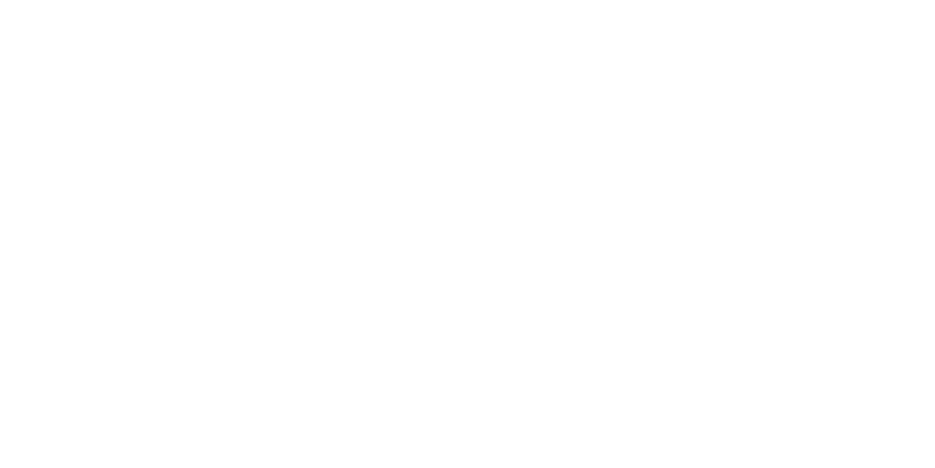
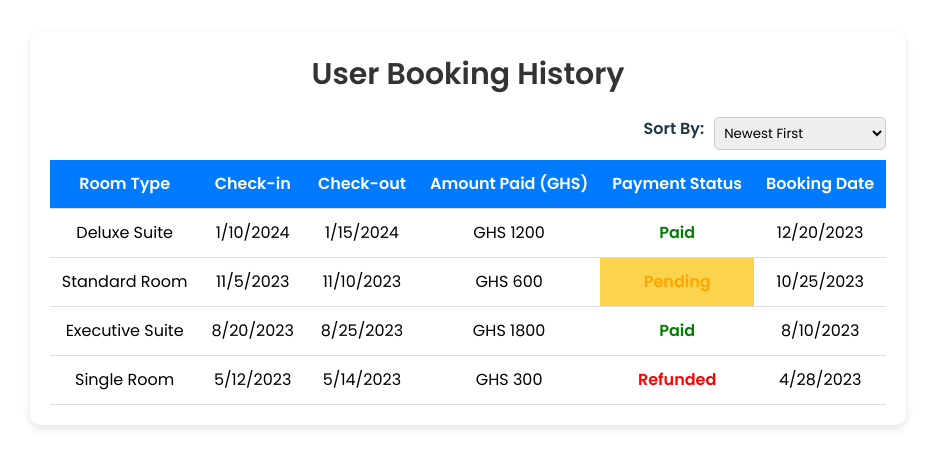
Before and after one commit to Ampomaah24/InnSight, a React (Vite) app: page /user-history in a window 1280 px wide. Before the commit this address had no page. Shown: the part 172-640 px from the top of the page, without its empty margins (172-1107 px from the left). Built offline with nearby package versions, Linux system fonts and the light colour scheme.

Commit message:
User History Page

```diff
--- a/src/App.jsx
+++ b/src/App.jsx
@@ -15,6 +15,7 @@
 import Billing from "./pages/Billing";
 import Reports from "./pages/Reports";
 import BookingPage from "./pages/BookingPage";
+import UserHistory from "./pages/UserHistory";
 
 
 const App = () => {
@@ -36,6 +37,7 @@
         <Route path="/billing" element={<Billing />} />
         <Route path="/reports" element={<Reports />} />
         <Route path="/book-room" element={<BookingPage />} /> {/* Add this */}
+        <Route path="/user-history" element={<UserHistory />} />
 
       </Routes>
     </Router>
--- /dev/null
+++ b/src/assets/styles/UserHistory.css
@@ -0,0 +1,74 @@
+.history-container {
+    max-width: 900px;
+    margin: 40px auto;
+    padding: 20px;
+    background: #ffffff;
+    border-radius: 10px;
+    box-shadow: 0 4px 8px rgba(0, 0, 0, 0.1);
+  }
+
+  h2 {
+    text-align: center;
+    margin-bottom: 20px;
+    color: #333;
+  }
+
+  .filter-section {
+    display: flex;
+    justify-content: flex-end;
+    margin-bottom: 10px;
+  }
+
+  .filter-section label {
+    margin-right: 10px;
+    font-weight: bold;
+  }
+
+  .filter-section select {
+    padding: 5px;
+    border-radius: 5px;
+    border: 1px solid #ccc;
+  }
+
+  .history-table {
+    width: 100%;
+    border-collapse: collapse;
+    color: black;
+  }
+
+  .history-table thead {
+    background-color: #007bff;
+    color: #fff;
+  }
+
+  .history-table th, .history-table td {
+    padding: 12px;
+    text-align: center;
+    border-bottom: 1px solid #ddd;
+  }
+
+  .history-table tbody tr:hover {
+    background-color: #f5f5f5;
+  }
+
+  .no-data {
+    text-align: center;
+    padding: 20px;
+    font-style: italic;
+    color: #777;
+  }
+
+  .paid {
+    color: green;
+    font-weight: bold;
+  }
+
+  .pending {
+    color: orange;
+    font-weight: bold;
+  }
+
+  .refunded {
+    color: red;
+    font-weight: bold;
+  }
--- /dev/null
+++ b/src/pages/UserHistory.jsx
@@ -0,0 +1,104 @@
+import React, { useState } from "react";
+import "../assets/styles/UserHistory.css";
+
+const UserHistory = () => {
+  const hardcodedReservations = [
+    {
+      roomType: "Deluxe Suite",
+      checkInDate: "2024-01-10",
+      checkOutDate: "2024-01-15",
+      amountPaid: 1200,
+      paymentStatus: "Paid",
+      bookingDate: "2023-12-20",
+    },
+    {
+      roomType: "Standard Room",
+      checkInDate: "2023-11-05",
+      checkOutDate: "2023-11-10",
+      amountPaid: 600,
+      paymentStatus: "Pending",
+      bookingDate: "2023-10-25",
+    },
+    {
+      roomType: "Executive Suite",
+      checkInDate: "2023-08-20",
+      checkOutDate: "2023-08-25",
+      amountPaid: 1800,
+      paymentStatus: "Paid",
+      bookingDate: "2023-08-10",
+    },
+    {
+      roomType: "Single Room",
+      checkInDate: "2023-05-12",
+      checkOutDate: "2023-05-14",
+      amountPaid: 300,
+      paymentStatus: "Refunded",
+      bookingDate: "2023-04-28",
+    },
+  ];
+
+  const [filteredReservations, setFilteredReservations] = useState(hardcodedReservations);
+  const [sortType, setSortType] = useState("newest");
+
+  // Sorting function
+  const handleSort = (type) => {
+    let sortedData = [...filteredReservations];
+    if (type === "amount") {
+      sortedData.sort((a, b) => b.amountPaid - a.amountPaid);
+    } else if (type === "newest") {
+      sortedData.sort((a, b) => new Date(b.bookingDate) - new Date(a.bookingDate));
+    } else if (type === "oldest") {
+      sortedData.sort((a, b) => new Date(a.bookingDate) - new Date(b.bookingDate));
+    }
+    setFilteredReservations(sortedData);
+    setSortType(type);
+  };
+
+  return (
+    <div className="history-container">
+      <h2>User Booking History</h2>
+
+      <div className="filter-section">
+        <label>Sort By: </label>
+        <select onChange={(e) => handleSort(e.target.value)} value={sortType}>
+          <option value="newest">Newest First</option>
+          <option value="oldest">Oldest First</option>
+          <option value="amount">Highest Amount Paid</option>
+        </select>
+      </div>
+
+      <table className="history-table">
+        <thead>
+          <tr>
+            <th>Room Type</th>
+            <th>Check-in</th>
+            <th>Check-out</th>
+            <th>Amount Paid (GHS)</th>
+            <th>Payment Status</th>
+            <th>Booking Date</th>
+          </tr>
+        </thead>
+        <tbody>
+          {filteredReservations.length > 0 ? (
+            filteredReservations.map((res, index) => (
+              <tr key={index}>
+                <td>{res.roomType}</td>
+                <td>{new Date(res.checkInDate).toLocaleDateString()}</td>
+                <td>{new Date(res.checkOutDate).toLocaleDateString()}</td>
+                <td>GHS {res.amountPaid}</td>
+                <td className={res.paymentStatus.toLowerCase()}>{res.paymentStatus}</td>
+                <td>{new Date(res.bookingDate).toLocaleDateString()}</td>
+              </tr>
+            ))
+          ) : (
+            <tr>
+              <td colSpan="6" className="no-data">No past reservations found</td>
+            </tr>
+          )}
+        </tbody>
+      </table>
+    </div>
+  );
+};
+
+export default UserHistory;
```
